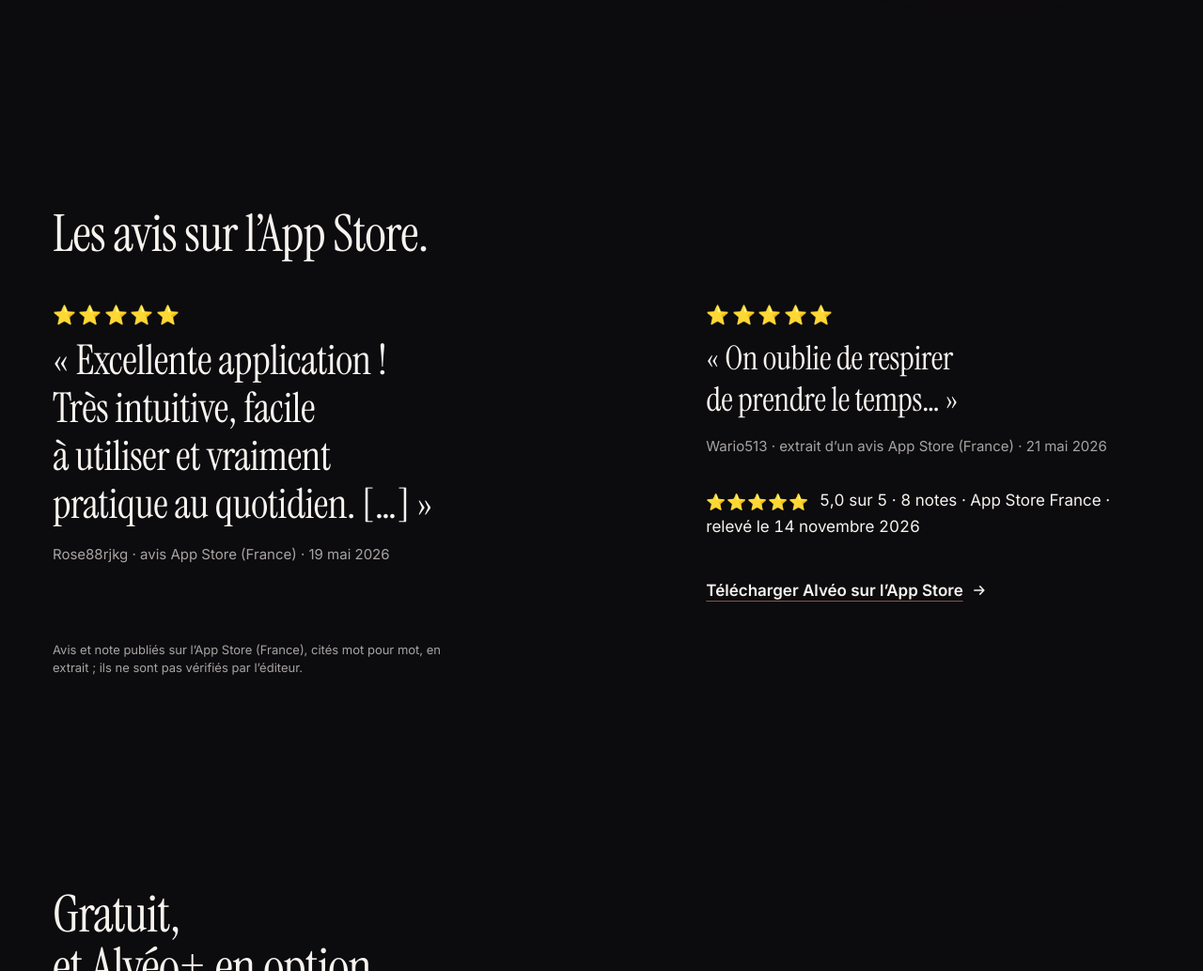
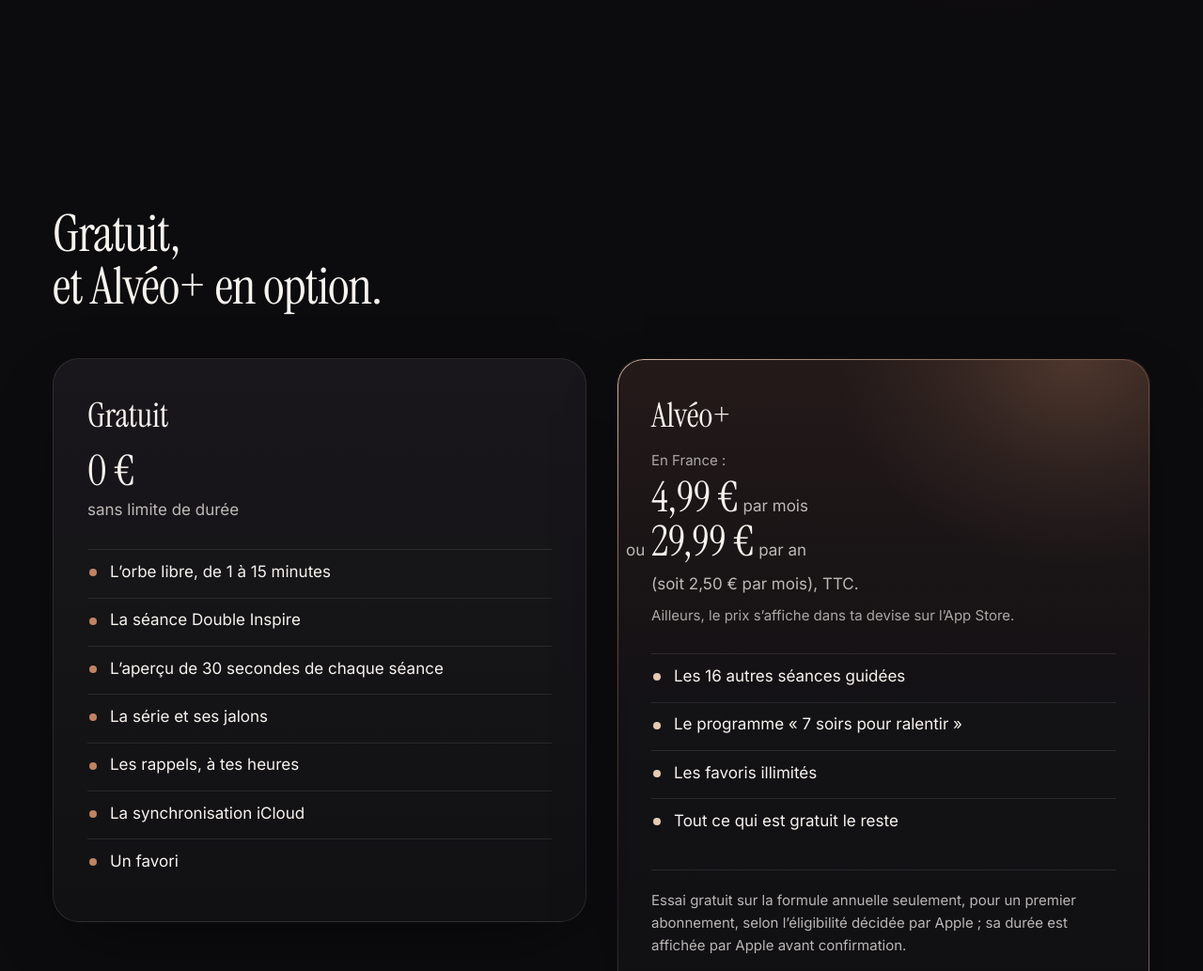
Before and after one commit to TatsumaKiiy/stillapp-website, a plain HTML site: page index.html in a window 1280 px wide. Shown: the part 5632-6665 px from the top of the page at 94% size. Drawn offline with Linux system fonts and the light colour scheme.

Commit message:
fix(site) : retrait des avis cités
Apple n'autorise la citation d'un avis dans un support marketing
qu'avec l'accord de son auteur (« Customer reviews may be used in
marketing materials only if permission from the reviewer is
granted », developer.apple.com/app-store/ratings-and-reviews/,
section « Using ratings and reviews in marketing », lue le 14 novembre
2026). L'accord des deux auteurs cités n'est pas confirmé : la section
#avis est retirée en entier (deux avis, étoiles, note, appel en texte,
mention), avec sa couche de ciel (.cp--avis, --v-avis), ses styles
(.avis, .citation, .etoiles, --t-citation) et les mentions des
documents. La navigation n'avait pas de lien vers #avis ; main.js n'en
dépend pas (l'appel sous les prix reste géré par le même code).

Commit séparé et dernier : à garder si l'accord manque, à laisser de
côté s'il est obtenu (la note du 14 novembre, 5,0 sur 8 notes, reste
alors juste).

Co-Authored-By: Claude Opus 5.5 <noreply@anthropic.com>
Claude-Session: https://claude.ai/code/session_01MU4jc2ubSSyuLZmNawkju8

```diff
--- a/index.html
+++ b/index.html
@@ -42,7 +42,7 @@
 <symbol id="cadenas" viewBox="0 0 24 24"><path d="M7.5 10.5V8a4.5 4.5 0 0 1 9 0v2.5M6 10.5h12v9.5H6z"/></symbol>
 <symbol id="fleche" viewBox="0 0 24 24"><path d="M5 12h13M13 6.5 18.5 12 13 17.5"/></symbol>
 </svg>
-<div class="ciel-page" aria-hidden="true"><i class="cp cp--app"></i><i class="cp cp--libre"></i><i class="cp cp--seances"></i><i class="cp cp--rythmes"></i><i class="cp cp--suivi"></i><i class="cp cp--avis"></i><i class="cp cp--prix"></i><i class="cp cp--questions"></i><i class="cp cp--installer"></i></div>
+<div class="ciel-page" aria-hidden="true"><i class="cp cp--app"></i><i class="cp cp--libre"></i><i class="cp cp--seances"></i><i class="cp cp--rythmes"></i><i class="cp cp--suivi"></i><i class="cp cp--prix"></i><i class="cp cp--questions"></i><i class="cp cp--installer"></i></div>
 
 <header class="entete">
 <div class="entete__barre">
@@ -236,25 +236,6 @@
 </div>
 </section>
 
-<section class="section avis" id="avis" data-ciel="avis" aria-labelledby="titre-avis">
-<div class="conteneur avis__bloc">
-<h2 class="titre" id="titre-avis">Les avis sur l’App&nbsp;Store.</h2>
-<figure class="citation citation--grande" data-impeccable-ignore="tight-leading">
-<p class="etoiles"><span role="img" aria-label="5 étoiles sur 5">⭐️⭐️⭐️⭐️⭐️</span></p>
-<blockquote><p>«&nbsp;Excellente application&nbsp;! Très intuitive, facile <span class="insecable">à utiliser</span> et vraiment pratique au quotidien.&nbsp;[…]&nbsp;»</p></blockquote>
-<figcaption>Rose88rjkg&nbsp;· avis <span class="groupe">App Store (France)&nbsp;· <span class="insecable">19 mai 2026</span></span></figcaption>
-</figure>
-<figure class="citation">
-<p class="etoiles"><span role="img" aria-label="5 étoiles sur 5">⭐️⭐️⭐️⭐️⭐️</span></p>
-<blockquote><p>«&nbsp;On oublie de respirer de prendre le temps…&nbsp;»</p></blockquote>
-<figcaption>Wario513&nbsp;· extrait d’un avis <span class="groupe">App Store (France)&nbsp;· <span class="insecable">21 mai 2026</span></span></figcaption>
-</figure>
-<p class="avis__note num"><span class="etoiles etoiles--note" role="img" aria-label="5 étoiles sur 5">⭐️⭐️⭐️⭐️⭐️</span> 5,0 sur 5&nbsp;· 8&nbsp;notes&nbsp;· App Store France&nbsp;· <span class="groupe">relevé le <span class="insecable">14 novembre 2026</span></span></p>
-<p class="avis__appel"><a class="appel" href="https://apps.apple.com/app/apple-store/id6763119413?pt=JETON_FOURNISSEUR&amp;ct=site&amp;mt=8">Télécharger Alvéo sur l’App&nbsp;Store<svg class="ico" aria-hidden="true"><use href="#fleche"/></svg></a></p>
-<p class="avis__mention">Avis et note publiés sur l’App Store (France), cités mot pour mot, en extrait&nbsp;; ils ne sont pas vérifiés par l’éditeur.</p>
-</div>
-</section>
-
 <section class="section prix" id="prix" data-ciel="prix" aria-labelledby="titre-prix">
 <div class="conteneur">
 <h2 class="titre" id="titre-prix">Gratuit,<br>et&nbsp;Alvéo<span class="plus">+</span> en option.</h2>
--- a/styles.css
+++ b/styles.css
@@ -29,7 +29,7 @@ color-scheme:dark;
 --t-intro:clamp(1.0625rem,.98rem + .34vw,1.25rem);
 --t-corps:1.0625rem;--t-petit:.9375rem;--t-micro:.8125rem;
 --t-voix:clamp(1.5rem,1.25rem + 1.2vw,2.5rem);
---t-citation:clamp(1.75rem,1.3rem + 1.8vw,3rem);
+
 --section:clamp(5rem,3rem + 5vw,8rem);
 --mg:max(1.25rem,env(safe-area-inset-left));--md:max(1.25rem,env(safe-area-inset-right));
 --largeur:105rem;--g:1.25rem;--rayon-ecran:clamp(1.125rem,2.8vw,1.875rem);
@@ -125,7 +125,6 @@ button{margin:0;padding:0;border:0;background:none;color:inherit;font:inherit;cu
 .cp--seances{--c:196 112 84;--x:78vw}
 .cp--rythmes{--c:92 108 170;--x:50vw;--a:.5}
 .cp--suivi{--c:96 124 186;--a:.48}
-.cp--avis{--c:204 128 92;--x:24vw}
 .cp--questions{--c:190 110 80;--x:22vw}
 .cp--installer{--x:50vw;--rx:90vw;--a:.48}
 @media (min-width:64rem){
@@ -135,7 +134,6 @@ button{margin:0;padding:0;border:0;background:none;color:inherit;font:inherit;cu
 .cp--seances{--x:86vw;--y:96vh;--rx:40vw}
 .cp--rythmes{--x:60vw;--y:96vh;--rx:54vw;--a:.66}
 .cp--suivi{--x:80vw;--y:60vh;--a:.62}
-.cp--avis{--x:86vw;--y:100vh;--a:.46}
 .cp--prix{--x:76vw;--y:60vh;--rx:40vw;--a:.5}
 .cp--questions{--x:14vw;--y:100vh;--a:.46}
 .cp--installer{--y:108vh;--rx:56vw;--ry:62vh;--a:.62}
@@ -475,19 +473,6 @@ button{margin:0;padding:0;border:0;background:none;color:inherit;font:inherit;cu
 @media (min-width:48rem){.fait{grid-template-columns:14rem minmax(0,1fr);column-gap:2rem}}
 @media (min-width:64rem){.suivi__grille{grid-template-columns:7fr 5fr;column-gap:4rem;align-items:center}.fait{grid-template-columns:1fr}.suivi__scene{width:100%}}
 
-/* LES AVIS */
-.avis__bloc{display:grid;grid-template-columns:minmax(0,1fr);gap:2rem;justify-items:start}
-.citation blockquote p{font-size:var(--t-voix);line-height:1.25;font-family:var(--serif);letter-spacing:-.01em;max-width:24ch;text-wrap:balance}
-.citation--grande blockquote p{font-size:var(--t-citation);line-height:1.16;max-width:22ch}
-.citation figcaption{margin-top:1rem;font-size:var(--t-petit);color:var(--texte-3)}
-.citation--grande{margin-top:1rem}
-.avis__note{font-size:var(--t-corps);color:var(--texte-1)}
-.etoiles{font-family:"Apple Color Emoji","Segoe UI Emoji","Noto Color Emoji",sans-serif;font-size:1.25rem;line-height:1;letter-spacing:.12em;margin-bottom:.875rem}
-.etoiles--note{display:inline-block;font-size:1em;letter-spacing:.06em;margin:0 .375rem 0 0;vertical-align:-.08em}
-.avis__appel{margin-top:-1rem}
-.avis__mention{font-size:var(--t-micro);line-height:1.5;color:var(--texte-3);max-width:52ch}
-@media (min-width:64rem){.avis__bloc{grid-template-columns:repeat(12,minmax(0,1fr));column-gap:var(--g)}.avis__bloc > .titre{grid-column:1/13}.citation--grande{grid-column:1/8;grid-row:2/5}.citation:not(.citation--grande){grid-column:8/13;grid-row:2;align-self:start;margin-top:1rem}.avis__note{grid-column:8/13;grid-row:3;align-self:end}.avis__appel{grid-column:8/13;grid-row:4;align-self:start;margin-top:0}.avis__mention{grid-column:1/8}}
-
 /* LE PRIX */
 .offres{display:grid;gap:var(--g);margin-top:3rem}
 .offre{position:relative;isolation:isolate;padding:2rem 1.75rem;border-radius:1.75rem;border:1px solid var(--filet);background:linear-gradient(180deg,rgba(var(--blanc),.055),rgba(var(--blanc),.025)),rgba(var(--nuit-rgb),.62);box-shadow:0 28px 70px -30px rgba(var(--noir),.7)}
@@ -582,10 +567,10 @@ button{margin:0;padding:0;border:0;background:none;color:inherit;font:inherit;cu
 @supports (animation-timeline:view()){
 @media (prefers-reduced-motion:no-preference){
 /* ciel ≈ 0,1× */
-html{timeline-scope:--v-app,--v-libre,--v-seances,--v-rythmes,--v-suivi,--v-avis,--v-prix,--v-questions,--v-installer}
-#app{view-timeline:--v-app block}#orbe-libre{view-timeline:--v-libre block}#seances{view-timeline:--v-seances block}#rythmes{view-timeline:--v-rythmes block}#suivi{view-timeline:--v-suivi block}#avis{view-timeline:--v-avis block}#prix{view-timeline:--v-prix block}#questions{view-timeline:--v-questions block}#installer{view-timeline:--v-installer block}
+html{timeline-scope:--v-app,--v-libre,--v-seances,--v-rythmes,--v-suivi,--v-prix,--v-questions,--v-installer}
+#app{view-timeline:--v-app block}#orbe-libre{view-timeline:--v-libre block}#seances{view-timeline:--v-seances block}#rythmes{view-timeline:--v-rythmes block}#suivi{view-timeline:--v-suivi block}#prix{view-timeline:--v-prix block}#questions{view-timeline:--v-questions block}#installer{view-timeline:--v-installer block}
 .cp{animation:ciel-glisse linear both}
-.cp--app{animation-timeline:--v-app}.cp--libre{animation-timeline:--v-libre}.cp--seances{animation-timeline:--v-seances}.cp--rythmes{animation-timeline:--v-rythmes}.cp--suivi{animation-timeline:--v-suivi}.cp--avis{animation-timeline:--v-avis}.cp--prix{animation-timeline:--v-prix}.cp--questions{animation-timeline:--v-questions}.cp--installer{animation-timeline:--v-installer}
+.cp--app{animation-timeline:--v-app}.cp--libre{animation-timeline:--v-libre}.cp--seances{animation-timeline:--v-seances}.cp--rythmes{animation-timeline:--v-rythmes}.cp--suivi{animation-timeline:--v-suivi}.cp--prix{animation-timeline:--v-prix}.cp--questions{animation-timeline:--v-questions}.cp--installer{animation-timeline:--v-installer}
 }
 @media (prefers-reduced-motion:no-preference) and (min-width:64rem){
 .js .heros__orbe{animation:scene-defile linear both;animation-timeline:scroll(root);animation-range:0 100vh}
```
Also changed, not shown: 4 other files.
